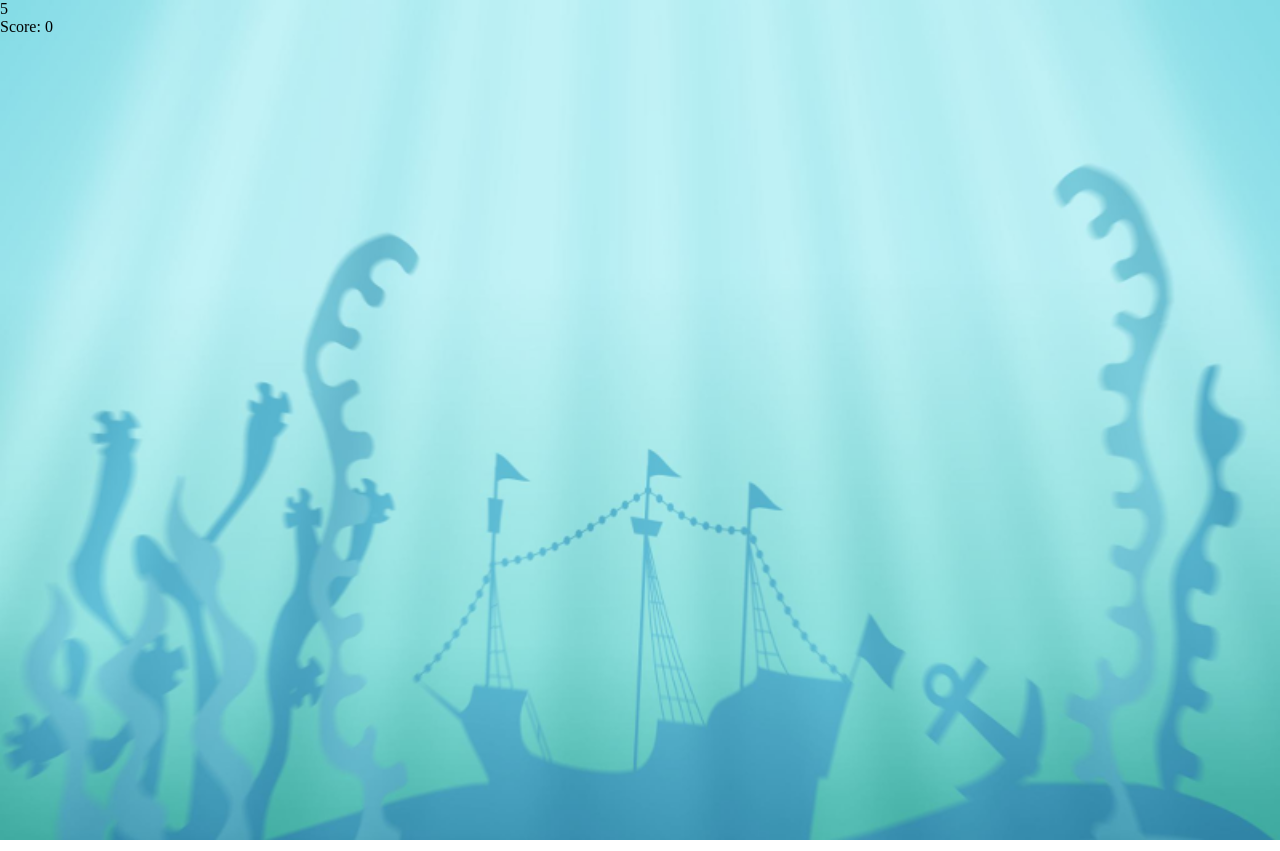
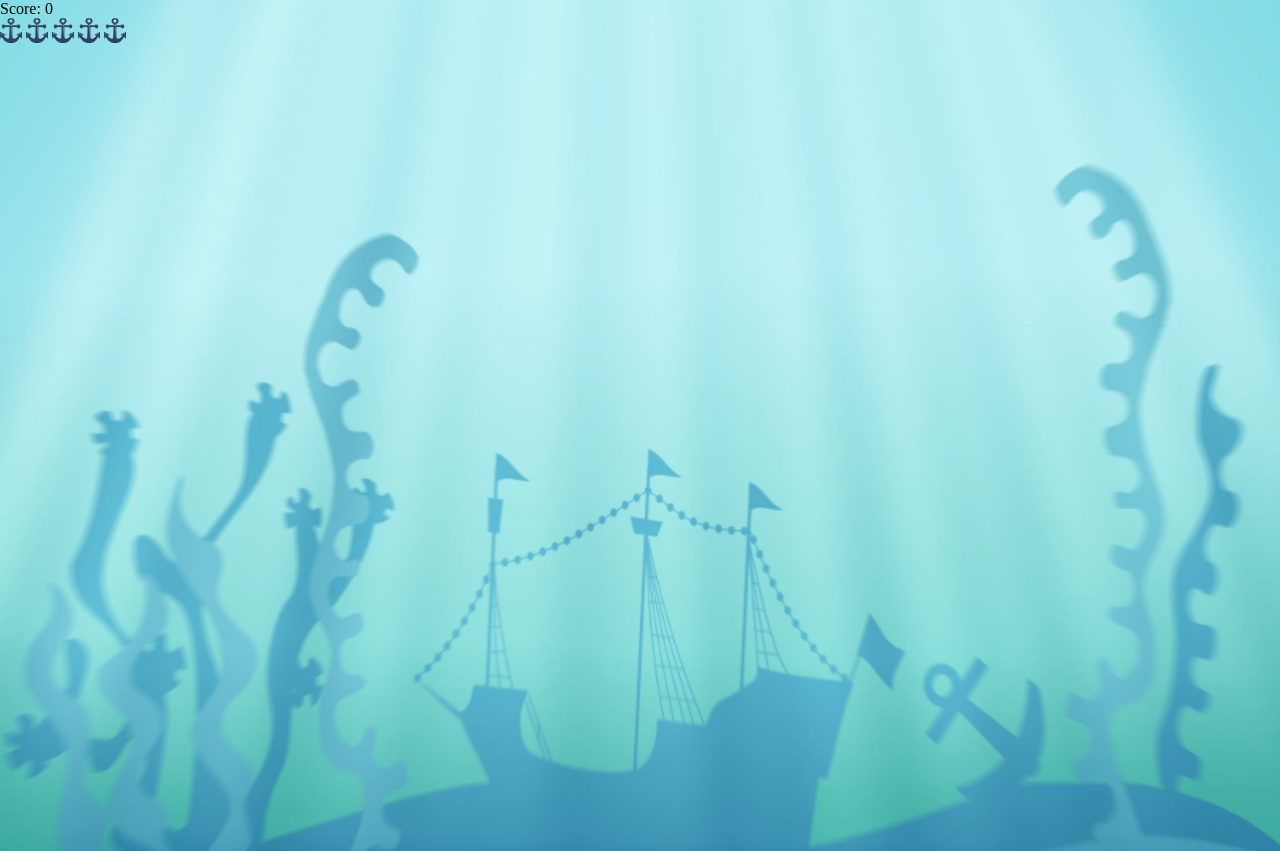
Before and after one commit to lauraliparulo/clownfish, a plain HTML site: page index.html in a window 1280 px wide. Drawn offline with Linux system fonts and the light colour scheme.

Commit message:
lives displayed with anchors

```diff
--- a/app.js
+++ b/app.js
@@ -1,5 +1,4 @@
 var game, joystick;
-var livesCounterElement = document.getElementById('lives');
 var scoreCounterElement = document.getElementById('score');
 var evilAudioElement = document.createElement('audio');
 var goodyAudioElement = document.createElement('audio');
@@ -11,7 +10,8 @@ var hitEvil1, hitStarfish;
 
 function init() {
 
-    livesCounterElement.innerHTML = livesCounter;
+    addLives();
+
     scoreCounterElement.innerHTML = "Score: " + scoreCounter;
 
     evilAudioElement.setAttribute('src', 'sounds/hitEvil.ogg');
@@ -28,7 +28,7 @@ function init() {
     );
 
     clownfish = new Sprite(game, 'images/clownfish.png', 70, 50, null, null, null, null);
-    evil1 = new Sprite(game, 'images/evil1.png', 100, 60, -1, evilAudioElement, livesCounterElement, hitEvil1);
+    evil1 = new Sprite(game, 'images/evil1.png', 100, 60, -1, evilAudioElement, null, hitEvil1);
     starfish = new Sprite(game, 'images/starfish.png', 80, 60, 2, goodyAudioElement, scoreCounterElement, hitStarfish);
     /*    seahorse = new Sprite(game, 'images/seahorse.png', 100, 60);
      shell = new Sprite(game, 'images/shell.png', 100, 60);*/
@@ -121,7 +121,10 @@ function detectCollision(object) {
         }
         else {
             livesCounter = livesCounter + object.counterIncrement;
-            object.counterElement.innerHTML = livesCounter;
+            //      object.counterElement.innerHTML = livesCounter;
+            var x = document.getElementById("life" + livesCounter);
+            x.parentNode.removeChild(x)
+
         }
     }
 
@@ -136,6 +139,19 @@ function resize() {
             window.innerWidth || document.documentElement.clientWidth || document.body.clientWidth,
             window.innerHeight || document.documentElement.clientHeight || document.body.clientHeight
     );
+
 }
+function addLives() {
+    for (var i = 0; i < livesCounter; i++) {
+        var x = document.createElement("IMG");
+        x.setAttribute("src", "images/anchor2.png");
+        x.setAttribute("width", "22");
+        x.setAttribute("height", "25");
+        x.setAttribute("id", "life" + i);
+        document.body.appendChild(x);
+        document.body.appendChild(document.createTextNode(' '));
+    }
+}
+
 window.addEventListener('load', init);
 window.addEventListener('load', resize);
--- a/index.html
+++ b/index.html
@@ -12,7 +12,6 @@
 </head>
 
 <body>
-<div id="lives"></div>
 <div id="score"></div>
 
 
```
Also changed, not shown: 1 other file.
